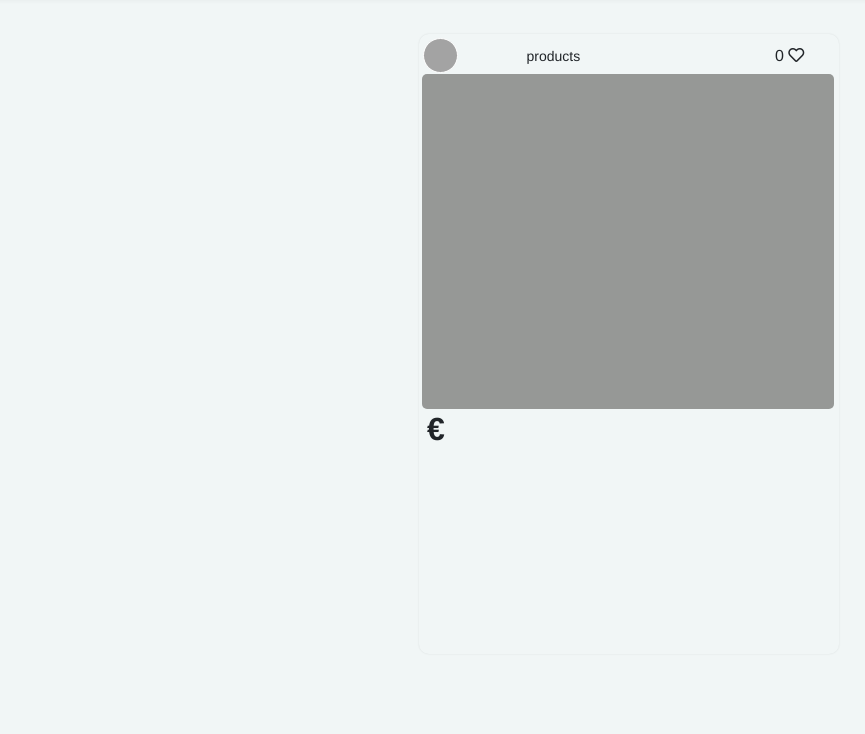
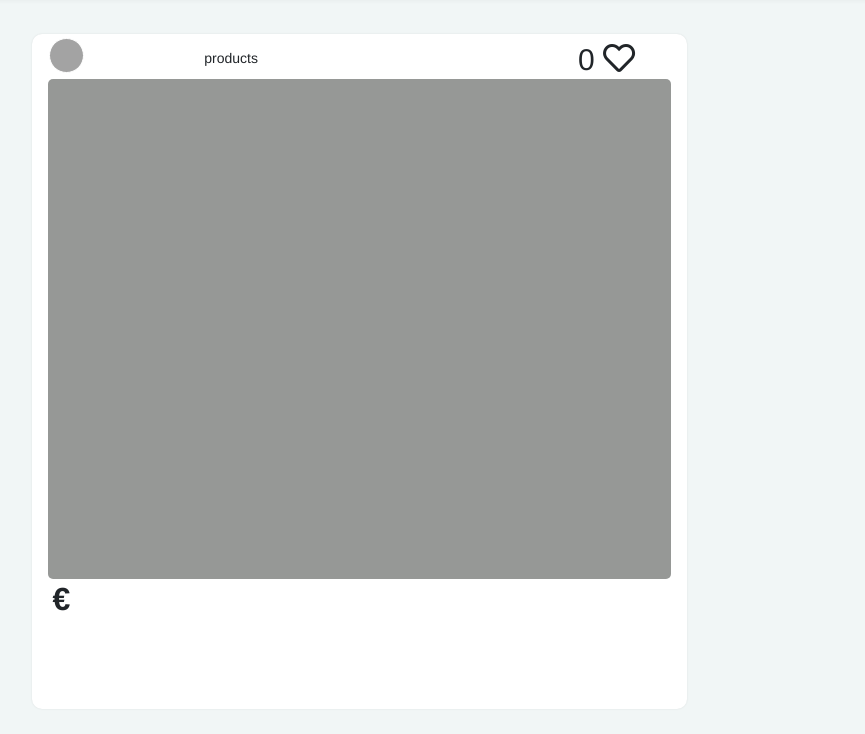
Before and after one commit to UB-ES-2018/flipapop, a Symfony app: template templates/viewProduct.html.twig in a window 1280 px wide. Shown: the part 66-800 px from the top of the page, without its empty margins (281-1146 px from the left). Run offline with Twig, Linux system fonts and the light colour scheme; the template is opened without the code that fills it, so the values that code supplies are empty; some libraries are stand-ins or nearby versions.

Commit message:
Merge de las 2 sub-us de 16, corregidos errores menores en la vista

```diff
--- a/public/css/card.css
+++ b/public/css/card.css
@@ -7,22 +7,21 @@
     width: 220px;
     border-radius: 10px;
     box-shadow: 0 0 2px 0 rgba(0,0,0,.1);
+    text-decoration: none;
+
 
 }
 
 .view-product {
-    border-right: 30px;
-    margin-right: 100px;
-    margin-left: 700px;
-
+    margin-left: 32px;
+    margin-right: 32px;
     transition: 0.3s;
-    padding-left:3px;
-    padding-right:3px;
+    padding-left:16px;
+    padding-right:16px;
     padding-top:3px;
-    height: 620px;
-    width: 420px;
     border-radius: 10px;
     box-shadow: 0 0 2px 0 rgba(0,0,0,.1);
+    background-color: white;
 
 }
 
@@ -63,11 +62,8 @@
 
 .image-holder-big {
     border-radius: 5px 5px 5px 5px;
-    width: 412px;
-    height: 335px;
-    max-width: 412px;
-    max-height: 340px;
     background-color: #969896;
+    min-height: 500px;
     overflow: hidden;
 
 }
@@ -77,6 +73,9 @@
     border-right: 30px;
     margin-right: 15px;
     margin-left: 15px;
+    margin-bottom: 15px;
+    text-decoration: none;
+
 }
 
 
@@ -84,12 +83,16 @@
     padding-top: 10px;
     font-weight: bold;
     font-size: x-large;
+    text-decoration: none;
+
 }
 .name-holder{
     padding-top: 10px;
     font-family: sans-serif;
     font-weight: lighter;
     font-size: larger;
+    text-decoration: none;
+
 
 }
 
@@ -103,6 +106,8 @@
     overflow: hidden;
     text-overflow: ellipsis;
     padding-top: 5px;
+    text-decoration: none;
+
 
 }
 
@@ -147,10 +152,13 @@
     width: 35px;
     background-color: #a3a3a3;
     border-radius: 50%;
-    display: block;
-    isplay: inline-block;
+    display: inline-block;
     overflow: hidden;
     border: 1px solid;
     border-color: #fff;
 
 }
+
+.no-decoration{
+    text-decoration: none;
+}
--- a/templates/cards/productCard.html.twig
+++ b/templates/cards/productCard.html.twig
@@ -1,3 +1,4 @@
+<a class="no-decoration" style="text-decoration: none; color: black" href="{{ path('view_product', {'idProduct': product.id}) }}">
     <div class="card">
         <div class="image-holder">
             {%  if product.image is not null%}
@@ -24,3 +25,4 @@
             </div>
         </div>
     </div>
+</a>
--- a/templates/viewProduct.html.twig
+++ b/templates/viewProduct.html.twig
@@ -1,11 +1,9 @@
 {% extends 'base/base.html.twig' %}
 
 {% block body %}
-
-    <div class="view-product" align="left">
-
+    <div class="row centered">
+        <div class="col-sm col-lg-6  view-product">
             <table style="width:100%">
-
                 <td style="width:25%">
                     <div class="dot-image">
                         {%  if product.usuario.image is not null%}
@@ -26,28 +24,23 @@
 
                 <td style="width:15%">
                     <div class="like-holder" >
-                    <span class="n-likes">
+                    <span class="n-likes" style="font-size: 30px; font-weight: 200">
                         {{ product.likedUsers | length }}
                     </span>
                         {% if app.user is not null and product.isLikedBy(app.user) %}
-                        <i data-id="{{ product.id }}" class="fas fa-heart liked"></i>
+                            <i data-id="{{ product.id }}" class="fas fa-heart fa-2x liked"></i>
                         {% else %}
-                        <i data-id="{{ product.id }}" class="far fa-heart"></i>
+                            <i data-id="{{ product.id }}" class="far fa-heart fa-2x"></i>
                         {% endif %}
                     </div>
                 </td>
 
             </table>
-
-
-
-
             <div class="image-holder-big">
                 {%  if product.image is not null%}
-                <img id="side-bar-profile-image" src="{{ vich_uploader_asset(product, 'imageFile') }}" width="100%">
+                    <img id="side-bar-profile-image" src="{{ vich_uploader_asset(product, 'imageFile') }}">
                 {% endif %}
             </div>
-
             <div class="card-bottom">
                 <div class="price-holder-big"> {{product.price}}€</div>
                 <div class="name-holder-big">
@@ -57,7 +50,7 @@
                     {{ product.description }}
                 </div>
             </div>
-
+        </div>
     </div>
 
 
@@ -79,11 +72,9 @@
                 dataType: "json"
             }).done(function (data) {
                 if(data.liked){
-                    console.log("llega");
                     heart.removeClass('far');
                     heart.addClass('fas liked');
                 }else{
-                    console.log("llega2");
                     heart.removeClass('fas');
                     heart.removeClass('liked');
                     heart.addClass('far');
```
Lines whose indentation alone changed are shown as unchanged.
